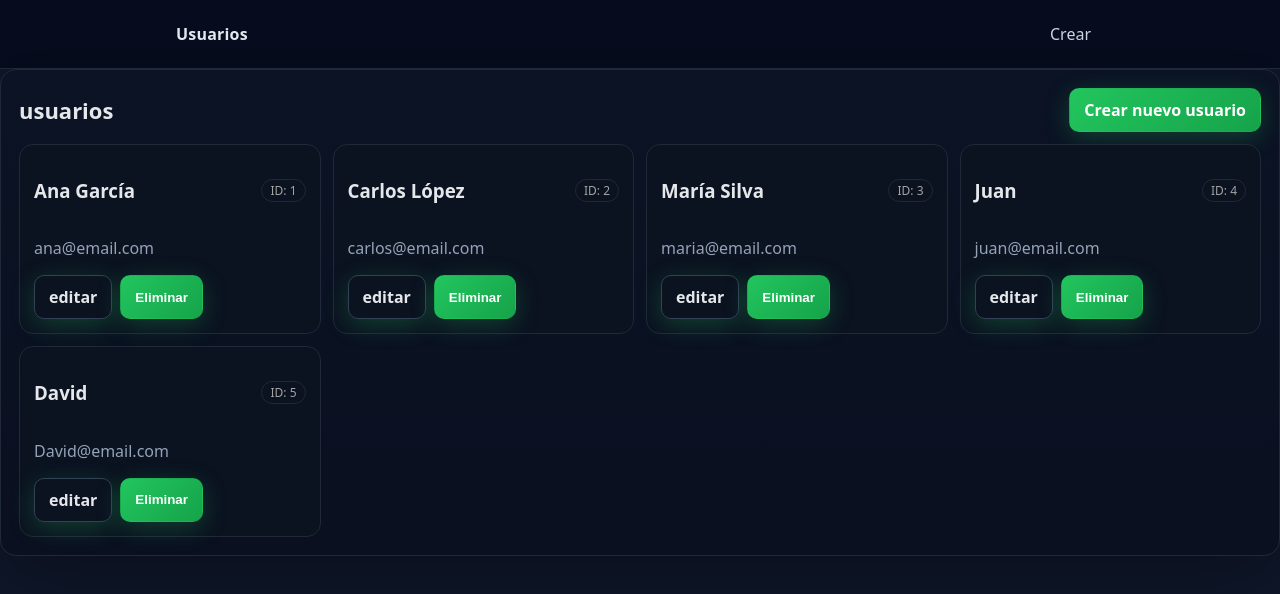
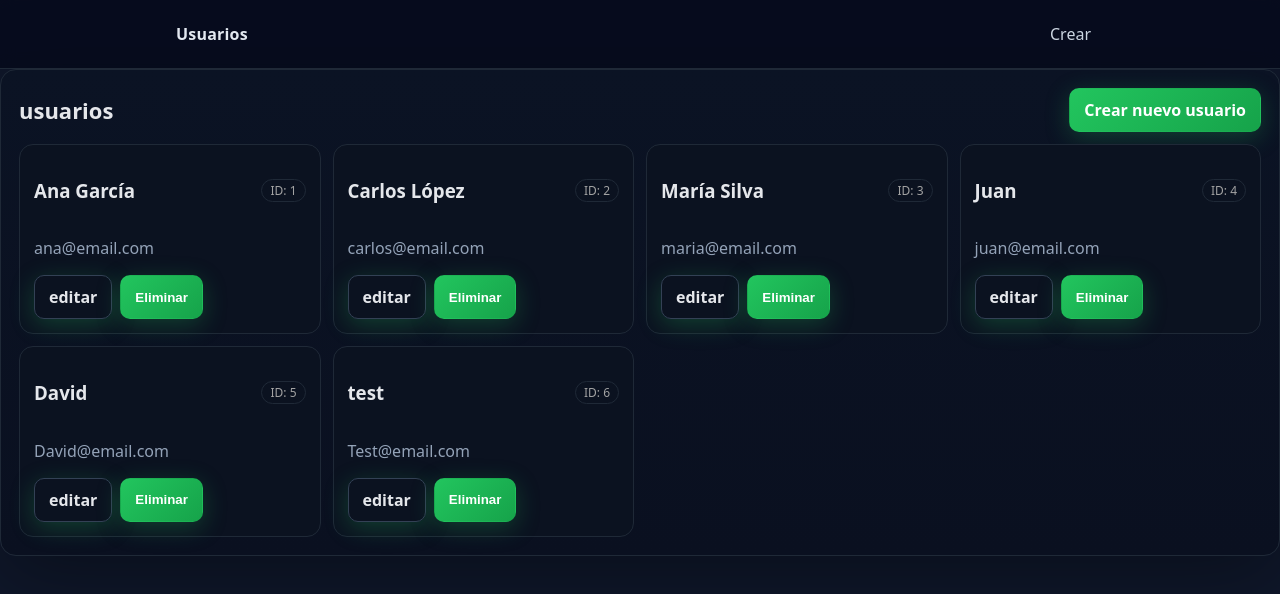
Before and after one commit to dburgos26/Clase_13, a React (Vite) app: page / in a window 1280 px wide. Shown: the top 594 px of the page. Built offline with nearby package versions, Linux system fonts and the light colour scheme.

Commit message:
Update App.jsx

```diff
--- a/src/App.jsx
+++ b/src/App.jsx
@@ -14,6 +14,7 @@ function App() {
     { id: 3, nombre: 'María Silva', correo: 'maria@email.com' },
     { id: 4, nombre: 'Juan', correo: 'juan@email.com' },
     { id: 5, nombre: 'David', correo: 'David@email.com' },
+    { id: 6, nombre: 'test', correo: 'Test@email.com' }
   ]);
 
   const crearUsuario = ({ nombre, correo }) => {
```
